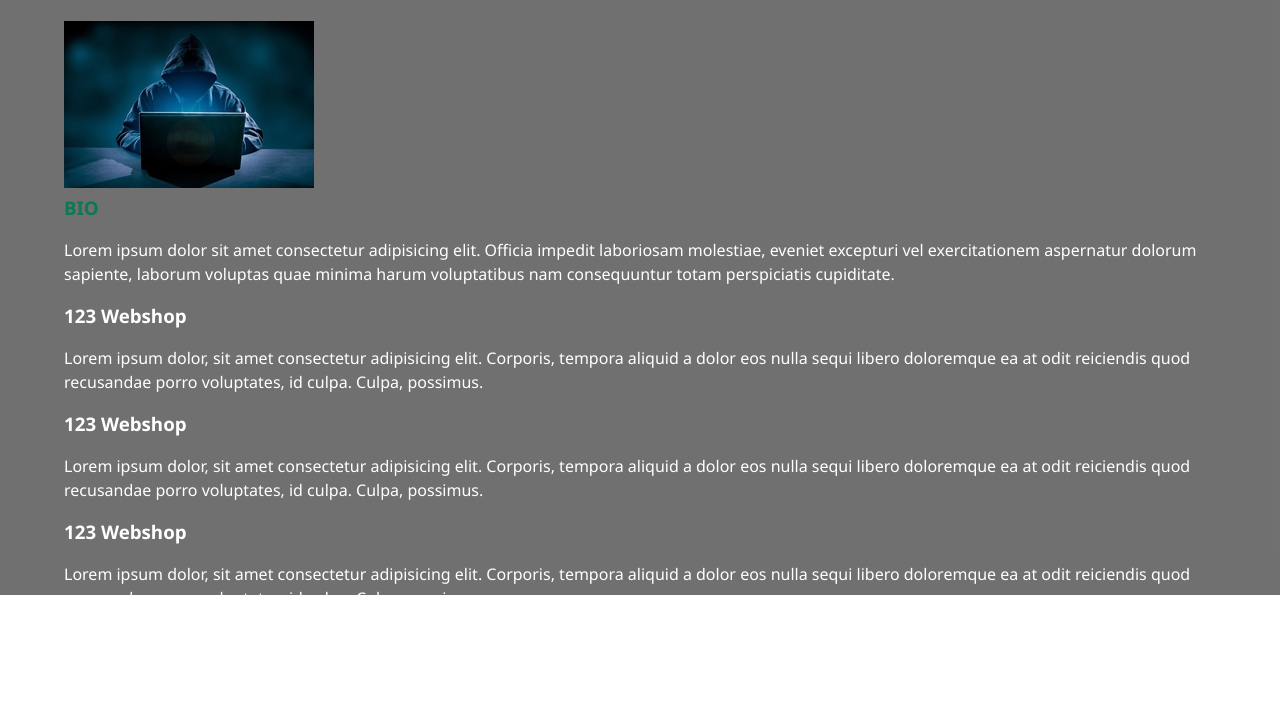
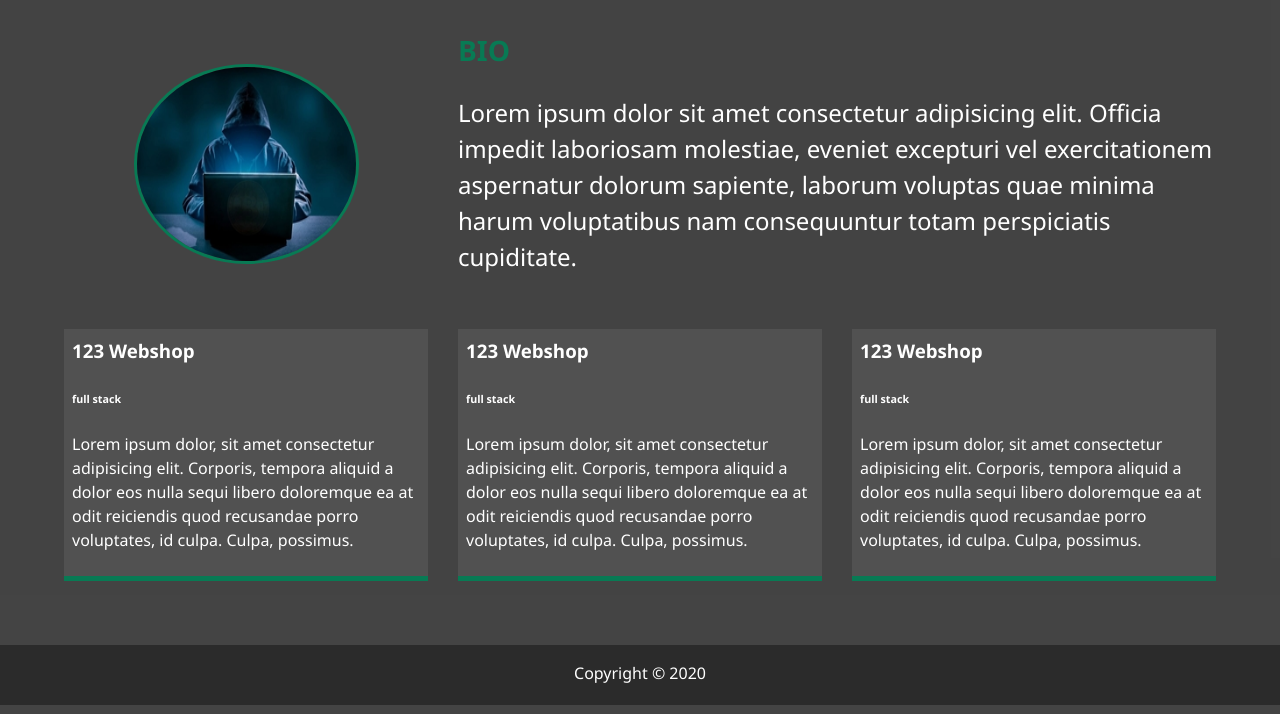
Before and after one commit to kenobi1337/cg-portfolio, a website: page dist/about.html in a window 1280 px wide. Shown: the part 205-919 px from the top of the page. Drawn offline with Linux system fonts and the light colour scheme.

Commit message:
added about page

```diff
--- a/scss/_mobile.scss
+++ b/scss/_mobile.scss
@@ -15,6 +15,7 @@
 		.lg-heading {
 			line-height: 1;
 			margin-bottom: 1rem;
+			font-size: 3.5rem;
 		}
 	}
 	ul.menu-nav,
@@ -43,10 +44,27 @@
 			height: 150px;
 		}
 	}
+
+	.about-info {
+		grid-template-areas:
+			'bioimage'
+			'bio'
+			'job1'
+			'job2'
+			'job3';
+		grid-template-columns: 1fr;
+	}
 }
 // Smartphones
 @include mediaSm {
 	main#home h1 {
 		margin-top: 10vh;
 	}
+	main {
+		align-items: center;
+		text-align: center;
+		.lg-heading {
+			font-size: 3rem;
+		}
+	}
 }
--- a/scss/main.scss
+++ b/scss/main.scss
@@ -1,6 +1,5 @@
 @import 'config';
 @import 'menu';
-@import 'mobile';
 
 * {
 	box-sizing: border-box;
@@ -24,7 +23,7 @@ h3 {
 	font-weight: 400px;
 
 	&.lg-heading {
-		font-size: 3.65rem;
+		font-size: 4rem;
 	}
 
 	&.sm-heading {
@@ -51,7 +50,8 @@ header {
 
 main {
 	padding: 4rem;
-	height: 100%;
+	//height: 100%;
+	min-height: calc(100vh - 60px);
 	.icons {
 		margin-top: 1rem;
 		a {
@@ -71,3 +71,53 @@ main {
 		}
 	}
 }
+
+.about-info {
+	display: grid;
+	grid-gap: 30px;
+	grid-template-areas:
+		'bioimage bio bio'
+		'job1 job2 job3';
+	grid-template-columns: 1fr 1fr 1fr;
+	.bio-image {
+		grid-area: bioimage;
+		margin: auto;
+		border-radius: 50%;
+		border: solid 3px $secondary-color;
+		height: 200px;
+		width: 225px;
+	}
+
+	.bio {
+		grid-area: bio;
+		font-size: 1.5rem;
+	}
+
+	.job-1 {
+		grid-area: job1;
+	}
+
+	.job-2 {
+		grid-area: job2;
+	}
+
+	.job-3 {
+		grid-area: job3;
+	}
+
+	.job {
+		background: lighten($primary-color, 5);
+		padding: 0.5rem;
+		border-bottom: $secondary-color 5px solid;
+	}
+}
+
+#main-footer {
+	text-align: center;
+	padding: 1rem;
+	background: darken($primary-color, 10);
+	color: set-text-color($primary-color);
+	height: 60px;
+}
+
+@import 'mobile';
```
Also changed, not shown: dist/about.html, dist/css/main.css.
